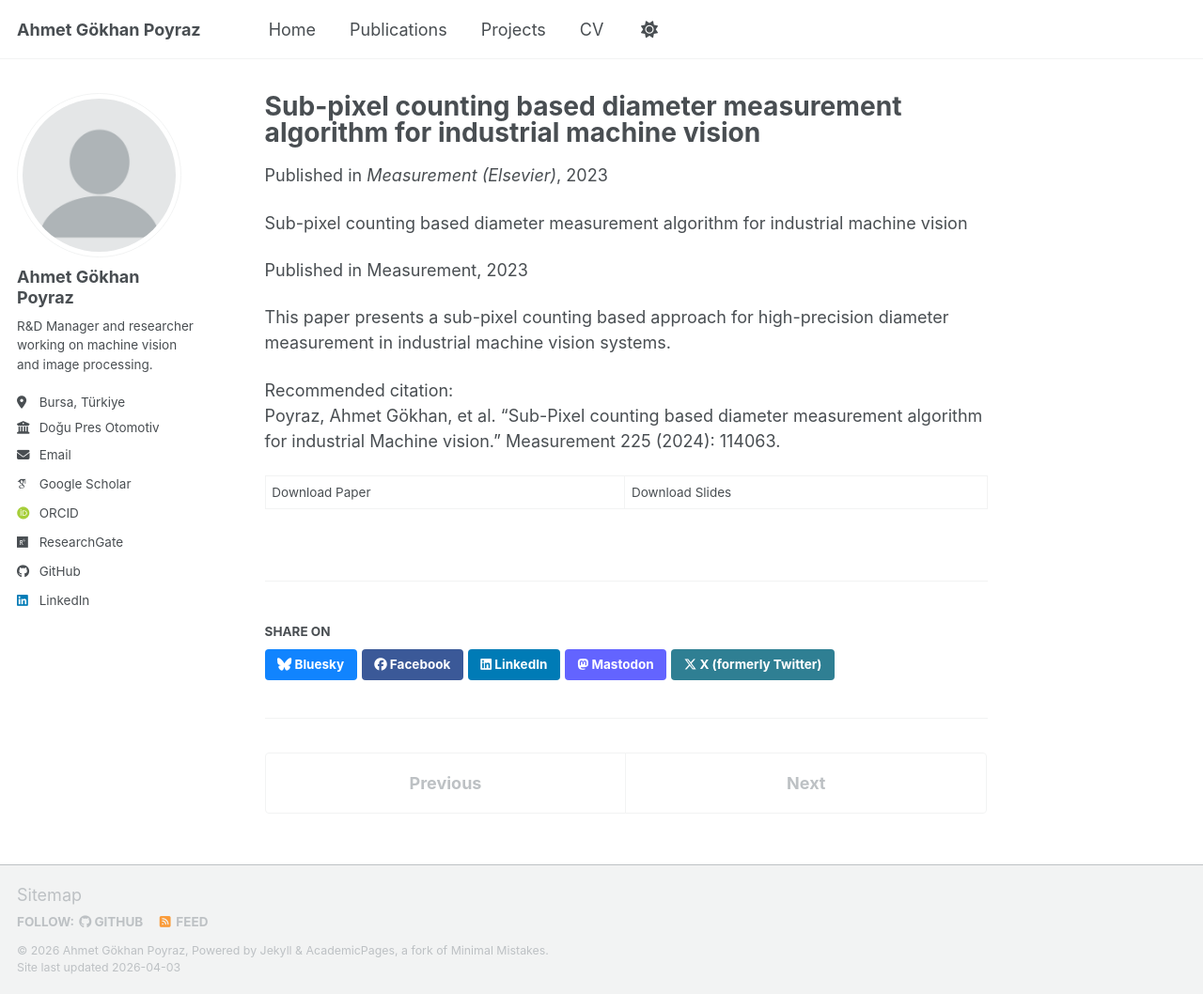
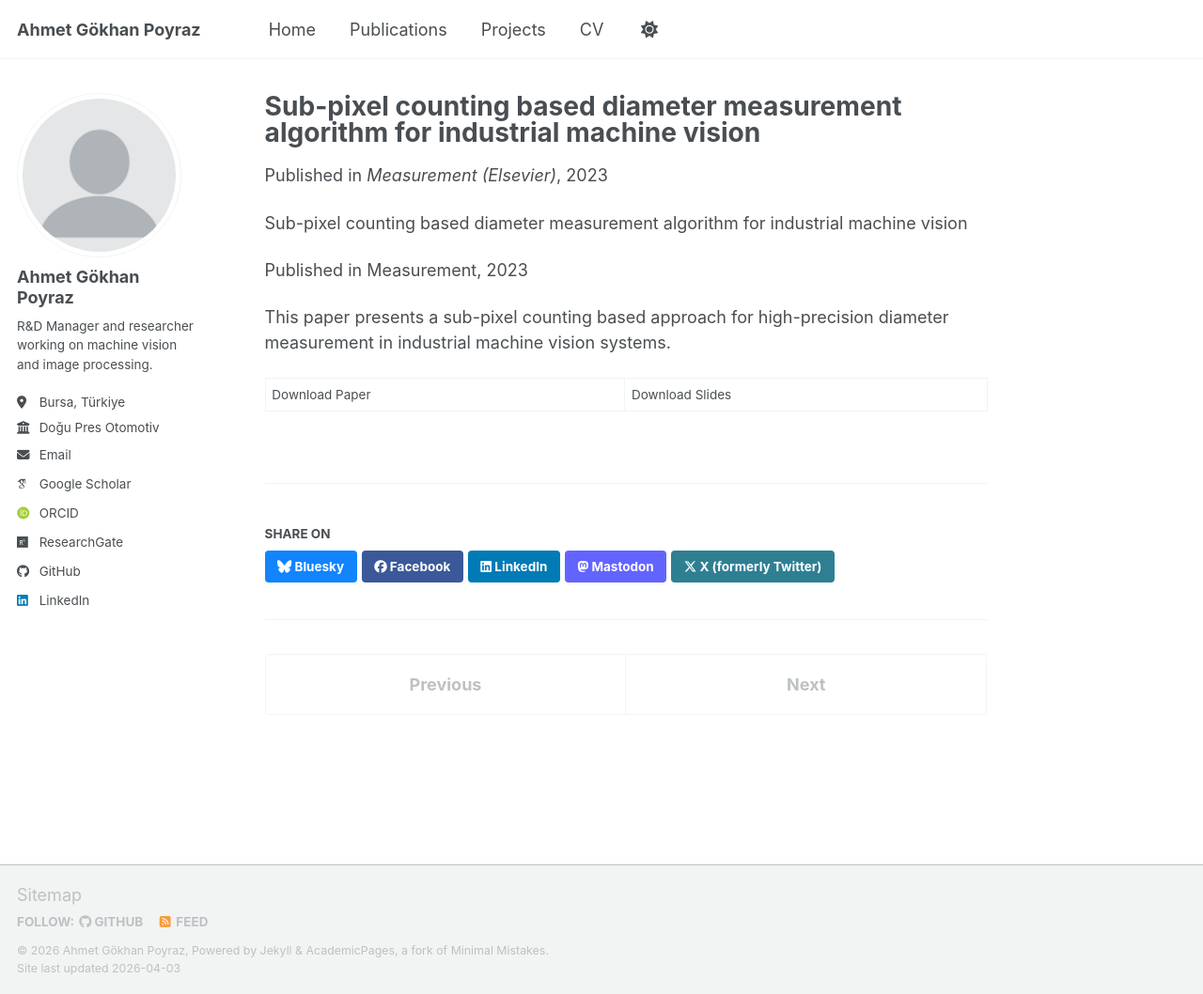
Before and after one commit to agpoyraz/agpoyraz.github.io, a Jekyll site: the page built from _publications/2024-Subpixel-Counting.md, in a window 1280 px wide and 1058 px high. Shown: the whole window at 94% size. Built offline with Jekyll 4.4.1, drawn with Linux system fonts in a browser that asks for light colours; some web fonts are replaced; a script bundle is joined from its source files by our own code; library files that are not in the unit come from our copies.

Commit message:
Update and rename 2024-diameter-measurement.md to 2024-Subpixel-Counting.md

```diff
--- a/_publications/2024-diameter-measurement.md
+++ b/_publications/2024-Subpixel-Counting.md
@@ -13,7 +13,6 @@ Published in Measurement, 2023
 
 This paper presents a sub-pixel counting based approach for high-precision diameter measurement in industrial machine vision systems.
 
-Recommended citation:
-Poyraz, Ahmet Gökhan, et al. "Sub-Pixel counting based diameter measurement algorithm for industrial Machine vision." Measurement 225 (2024): 114063.
+
 
 Download Paper | Download Slides
```
